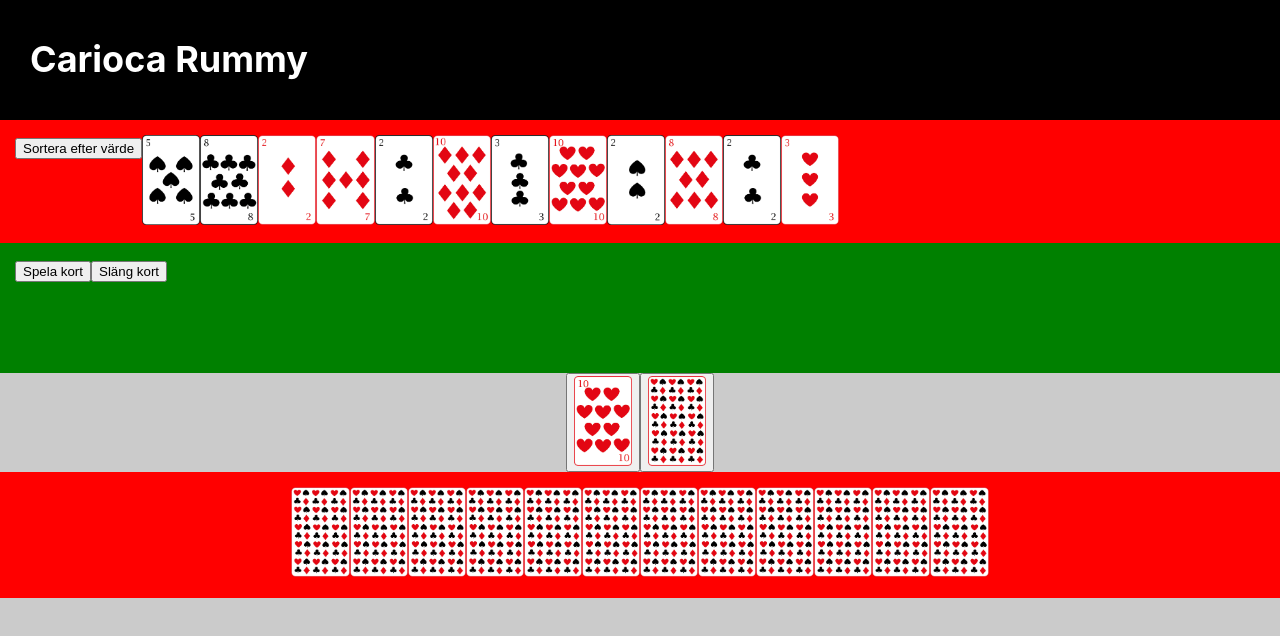
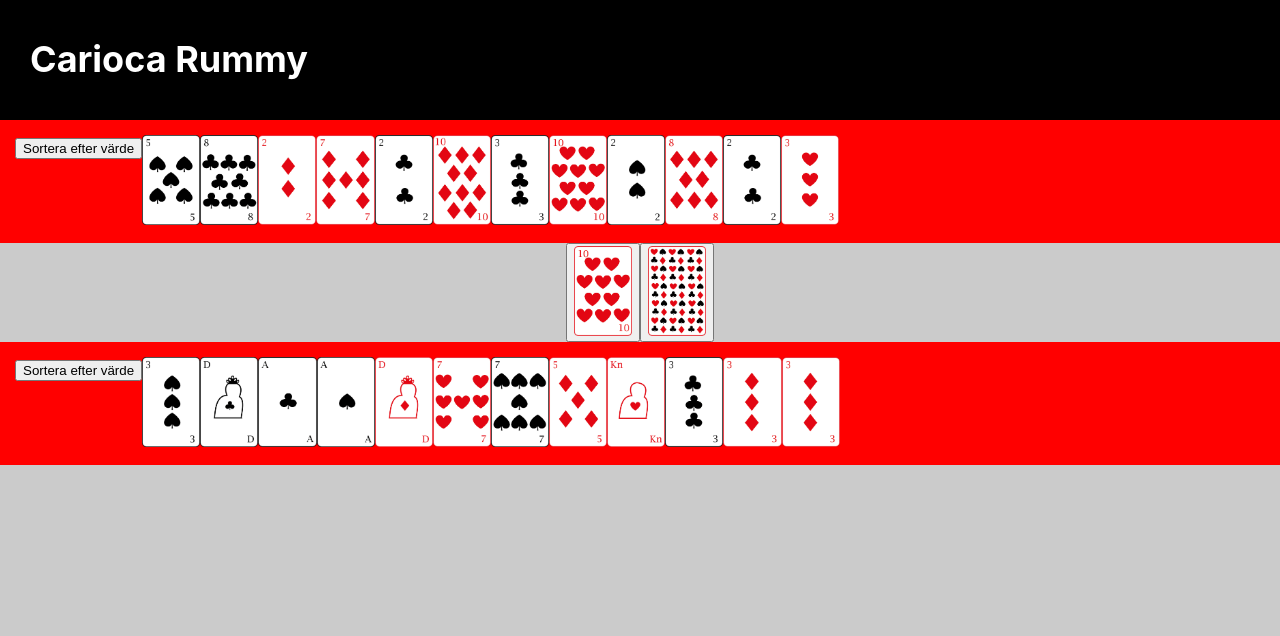
Before and after one commit to Tejpex/carioca-rummy, a React (Vite) app: page / in a window 1280 px wide. Shown: the top 636 px of the page. Built offline with nearby package versions, Linux system fonts and the light colour scheme.

Commit message:
Refactored code to keep players values inside single object

```diff
--- a/src/App.jsx
+++ b/src/App.jsx
@@ -1,8 +1,6 @@
 import { CariocaProvider } from "./contexts/CariocaContext"
 import { Header } from "./components/Header"
-import { PlayersSide } from "./components/PlayersSide"
-import { ComputersSide } from "./components/ComputersSide"
-import { Table } from "./components/Table"
+import { GameSite } from "./components/GameSite"
 import "./App.css"
 
 function App() {
@@ -10,9 +8,7 @@ function App() {
     <div>
       <CariocaProvider>
         <Header />
-        <PlayersSide />
-        <Table />
-        <ComputersSide />
+        <GameSite />
       </CariocaProvider>
     </div>
   )
--- /dev/null
+++ b/src/components/GameSite.jsx
@@ -0,0 +1,18 @@
+import { Table } from "./Table"
+import { HandRow } from "./HandRow"
+import { useCarioca } from "../contexts/CariocaContext"
+
+export const GameSite = () => {
+   const {
+     player,
+     computer
+   } = useCarioca()
+
+  return (
+    <div>
+      <HandRow person={player}/>
+      <Table />
+      <HandRow person={computer}/>
+    </div>
+  )
+}
--- /dev/null
+++ b/src/components/HandRow.jsx
@@ -0,0 +1,48 @@
+import styled from "styled-components"
+import { useCarioca } from "../contexts/CariocaContext"
+
+export const HandRow = ({person}) => {
+  const {
+    sortByValue,
+    toggleStaged,
+  } = useCarioca()
+
+  let hand = person.hand
+
+  return (
+    <CardRow>
+      <div>
+        <button onClick={() => sortByValue(person)}>Sortera efter värde</button>
+      </div>
+      {hand.map((card, index) => (
+        <CardButton onClick={() => toggleStaged(person, card)} key={index}>
+          {!card.staged && <CardImage src={card.img} alt={card.name} />}
+          {card.staged && <CardImageStaged src={card.img} alt={card.name} />}
+        </CardButton>
+      ))}
+    </CardRow>
+  )
+}
+
+const CardRow = styled.div`
+  background-color: red;
+  padding: 15px;
+  display: flex;
+  justify-content: flex-start;
+`
+
+const CardButton = styled.button`
+  background: none;
+  border: none;
+  padding: 0;
+`
+
+const CardImage = styled.img`
+  height: 90px;
+`
+
+const CardImageStaged = styled.img`
+  height: 90px;
+  position: relative;
+  top: 10px;
+`
--- a/src/components/PlayersSide.jsx
+++ b/src/components/PlayersSide.jsx
@@ -2,19 +2,21 @@ import styled from "styled-components"
 import { useCarioca } from "../contexts/CariocaContext"
 
 export const PlayersSide = () => {
-  const { playersHand, sortByValue, toggleStaged, checkForTrio, playersTable, throwCard } = useCarioca()
+  const { sortByValue, toggleStaged, checkForTrio, playersTable, throwCard, player } = useCarioca()
+
+  const hand = player.hand
 
   return (
     <>
       <CardRow>
         <div>
-          <button onClick={() => sortByValue(playersHand)}>
+          <button onClick={() => sortByValue(player)}>
             Sortera efter värde
           </button>
         </div>
-        {playersHand.map((card, index) => (
+        {hand.map((card, index) => (
           <CardButton
-            onClick={() => toggleStaged(playersHand, card)}
+            onClick={() => toggleStaged(hand, card)}
             key={index}
           >
             {!card.staged && <CardImage src={card.img} alt={card.name} />}
--- a/src/components/Table.jsx
+++ b/src/components/Table.jsx
@@ -3,7 +3,7 @@ import { useEffect } from "react"
 import { useCarioca } from "../contexts/CariocaContext"
 
 export const Table = () => {
-  const { discardPile, stock, dealCards, takeCard, playersHand, playerCanPickCard } = useCarioca()
+  const { player, discardPile, stock, dealCards, takeCard, gameStageIndex } = useCarioca()
 
   useEffect(() => {
     dealCards()
@@ -14,10 +14,11 @@ export const Table = () => {
   const topOfTheStock = stock.slice(1)[0]
 
   const handleClick = (card, pile) => {
-    if (playerCanPickCard) {
-      takeCard(playersHand, card, pile)
+    if (gameStageIndex === 1) {
+      takeCard(player, card, pile)
+    } else {
+      alert("Not your turn to pick a card.")
     }
-
   }
 
   return (
--- a/src/contexts/CariocaContext.jsx
+++ b/src/contexts/CariocaContext.jsx
@@ -6,12 +6,19 @@ import cards from "../cards.json"
 const CariocaContext = createContext()
 
 export const CariocaProvider = ({ children }) => {
-  const [playersHand, setPlayersHand] = useState([])
-  const [computersHand, setComputersHand] = useState([])
-  const [playersTable, setPlayersTable] = useState([])
-  const [computersTable, setComputersTable] = useState([])
+  const [player, setPlayer] = useState({
+    hand: [],
+    table: []
+  })
+
+  const [computer, setComputer] = useState({
+    hand: [],
+    table: []
+  })
+
   const [discardPile, setDiscardPile] = useState([])
   const [stock, setStock] = useState([])
+
   const contracts = [
     "2 Trios",
     "1 Trio, 1 Escala",
@@ -22,14 +29,24 @@ export const CariocaProvider = ({ children }) => {
     "4 Trios",
     "3 Escalas",
   ]
-  const [playerCanPickCard, setPlayerCanPickCard] = useState(false)
+
+  // 0-deal cards, 1-player pick card, 2-player plays, 3-player throws card
+  const [gameStageIndex, setGameStageIndex] = useState(0)
+
+  const setNewHand = (person, newHand) => {
+    if (person === player) {
+      setPlayer({ ...player, hand: newHand })
+    } else if (person === computer) {
+      setComputer({ ...computer, hand: newHand })
+    }
+  }
 
   const dealCards = () => {
     let index = 0
     const deckInPlay = [...cards]
-    const pCards = []
-    const cCards = []
-    const dPile = []
+    const newPlayerCards = []
+    const newComputerCards = []
+    const newDiscardPile = []
     const newStock = []
 
     while (index <= cards.length) {
@@ -37,41 +54,40 @@ export const CariocaProvider = ({ children }) => {
 
       if (index === 24) {
         // Puts 25th card face up on table
-        dPile.push(card)
+        newDiscardPile.push(card)
       } else if (index > 24) {
         // Puts last cards in the stock
         newStock.push(card)
       } else if (index % 2 === 0) {
         // Deals 12 cards to player (even-number under 25)
-        pCards.push(card)
+        newPlayerCards.push(card)
       } else {
         // Deals 12 cards to computer (odd-number under 25)
-        cCards.push(card)
+        newComputerCards.push(card)
       }
       deckInPlay.splice(deckInPlay.indexOf(card), 1)
       index ++
     }
 
-    setPlayersHand(pCards)
-    setComputersHand(cCards)
-    setDiscardPile(dPile)
+    setPlayer({ ...player, hand: newPlayerCards })
+    setComputer({ ...computer, hand: newComputerCards})
+    setDiscardPile(newDiscardPile)
     setStock(newStock)
-    setPlayerCanPickCard(true)
+    setGameStageIndex(1)
   }
 
-  const sortByValue = (array) => {
-    const newArray = [...array]
-    newArray.sort((a, b) => a.value - b.value)
-    setPlayersHand(newArray)
+  const sortByValue = (person) => {
+    const hand = person.hand
+    const newHand = [...hand]
+    newHand.sort((a, b) => a.value - b.value)
+    setNewHand(person, newHand)
   }
 
-  const takeCard = (hand, card, pile) => {
-    if (hand === playersHand) {
-      setPlayersHand((prevHand) => [...prevHand, card])
-      setPlayerCanPickCard(false)
-    } else if (hand === computersHand) {
-      setComputersHand((prevHand) => [...prevHand, card])
-    }
+  const takeCard = (person, card, pile) => {
+    const hand = person.hand
+    const newHand = [...hand, card]
+    setNewHand(person, newHand)
+
     const newPile = [...pile]
     if (pile === discardPile) {
       newPile.splice(-1, 1)
@@ -80,22 +96,15 @@ export const CariocaProvider = ({ children }) => {
       newPile.splice(0, 1)
       setStock(newPile)
     }
+    setGameStageIndex(gameStageIndex + 1)
   }
 
-  const toggleStaged = (hand, card) => {
-    if (hand === playersHand) {
-      setPlayersHand(
-        playersHand.map((pCard) =>
-          pCard === card ? { ...pCard, staged: !pCard.staged } : pCard
-        )
-      )
-    } else if (hand === computersHand) {
-      setComputersHand(
-        computersHand.map((cCard) =>
-          cCard === card ? { ...cCard, staged: !cCard.staged } : cCard
-        )
-      )
-    }
+  const toggleStaged = (person, card) => {
+    const hand = person.hand
+    const newHand = hand.map((oldCard) =>
+      oldCard === card ? { ...oldCard, staged: !oldCard.staged } : oldCard
+    )
+    setNewHand(person, newHand)
   }
 
   const checkForTrio = (hand, table) => {
@@ -132,9 +141,13 @@ export const CariocaProvider = ({ children }) => {
     }
   }
 
+  const computerPlay = () => {
+
+  }
+
   return (
     <CariocaContext.Provider
-      value={{ playersHand, computersHand, discardPile, stock, dealCards, contracts, sortByValue, takeCard, toggleStaged, playerCanPickCard, checkForTrio, playersTable, throwCard }}
+      value={{ player, computer, discardPile, stock, gameStageIndex, dealCards, contracts, sortByValue, takeCard, toggleStaged, checkForTrio, throwCard  }}
     >
       {children}
     </CariocaContext.Provider>
```
